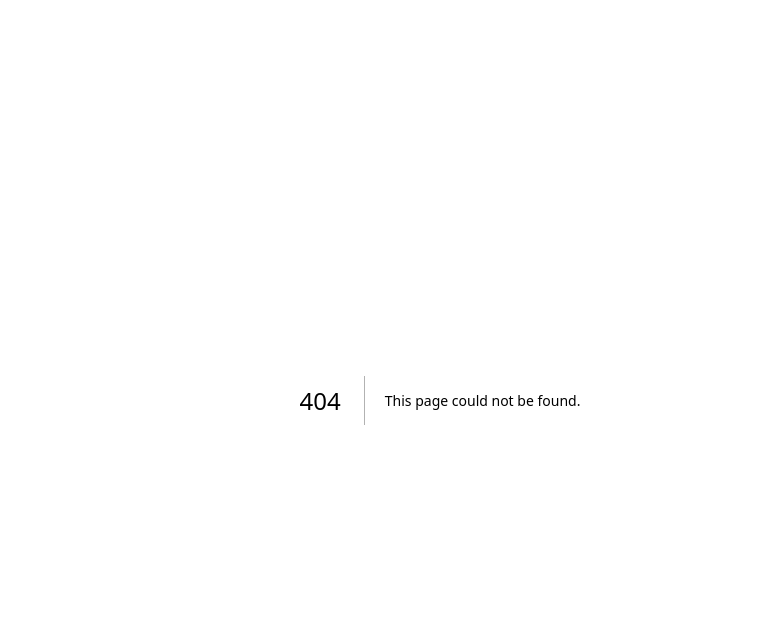
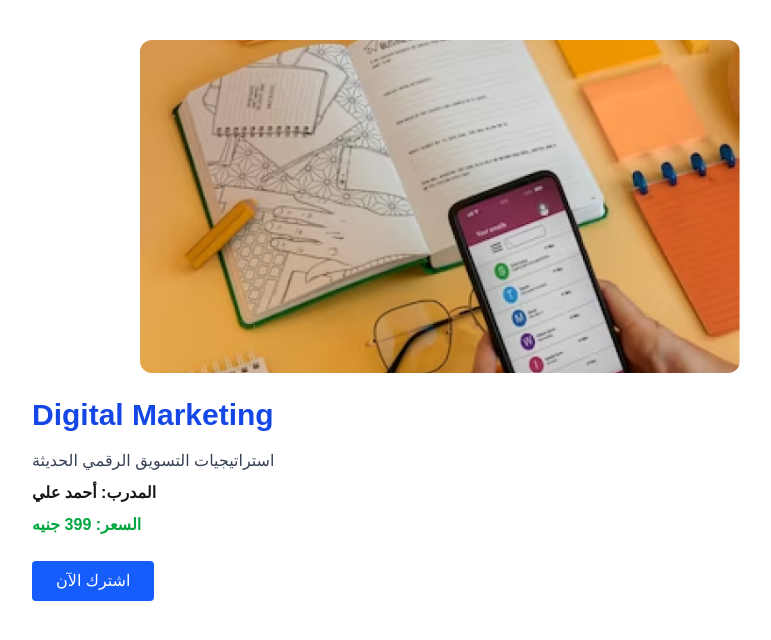
Before and after one commit to mostafarefat/smart.learn, a Next.js app: page /course/marketing in a window 1280 px wide. Before the commit this address had no page. Shown: the top 640 px of the page, without its empty margins (200-971 px from the left). Built offline with nearby package versions, Linux system fonts and the light colour scheme.

Commit message:
fix: add default export to [slug] page

```diff
--- /dev/null
+++ b/src/app/course/[slug]/page.tsx
@@ -0,0 +1,71 @@
+import Image from "next/image";
+import { notFound } from "next/navigation";
+
+const courses = [
+  {
+    slug: "react",
+    title: "React JS",
+    description: "تعلم بناء واجهات تفاعلية باستخدام React",
+    image: "/courses/react.png",
+    instructor: "محمد أحمد",
+    price: "599 جنيه",
+  },
+  {
+    slug: "uiux",
+    title: "UI/UX Design",
+    description: "أساسيات تصميم تجربة المستخدم والواجهة",
+    image: "/courses/uiux.png",
+    instructor: "سارة حسن",
+    price: "499 جنيه",
+  },
+  {
+    slug: "marketing",
+    title: "Digital Marketing",
+    description: "استراتيجيات التسويق الرقمي الحديثة",
+    image: "/courses/marketing.png",
+    instructor: "أحمد علي",
+    price: "399 جنيه",
+  },
+];
+
+// ✅ ضروري تكون موجودة
+export function generateStaticParams() {
+  return courses.map((course) => ({
+    slug: course.slug,
+  }));
+}
+
+// ✅ ضروري وجود interface
+interface PageProps {
+  params: {
+    slug: string;
+  };
+}
+
+// ✅ أهم سطر: لازم يكون فيه export default صحيح
+export default function CoursePage({ params }: PageProps) {
+  const course = courses.find((c) => c.slug === params.slug);
+
+  if (!course) {
+    notFound();
+  }
+
+  return (
+    <div className="p-10 max-w-4xl mx-auto">
+      <Image
+        src={course.image}
+        alt={course.title}
+        width={600}
+        height={300}
+        className="rounded-xl mx-auto"
+      />
+      <h1 className="text-3xl font-bold text-blue-700 mt-6">{course.title}</h1>
+      <p className="mt-4 text-gray-700">{course.description}</p>
+      <p className="mt-2 font-semibold">المدرب: {course.instructor}</p>
+      <p className="mt-2 text-green-600 font-bold">السعر: {course.price}</p>
+      <button className="mt-6 bg-blue-600 text-white py-2 px-6 rounded hover:bg-blue-700 transition">
+        اشترك الآن
+      </button>
+    </div>
+  );
+}
```
